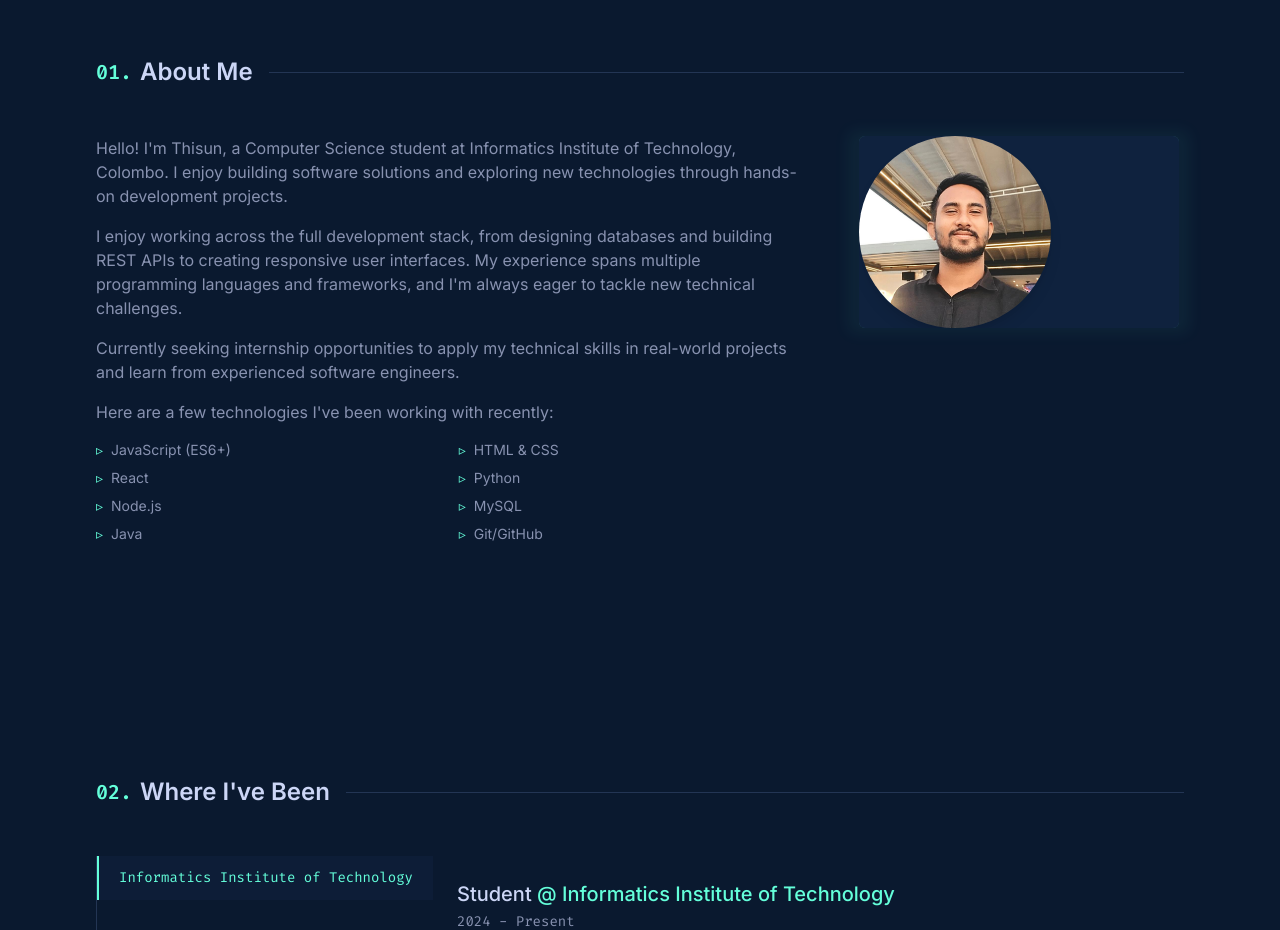
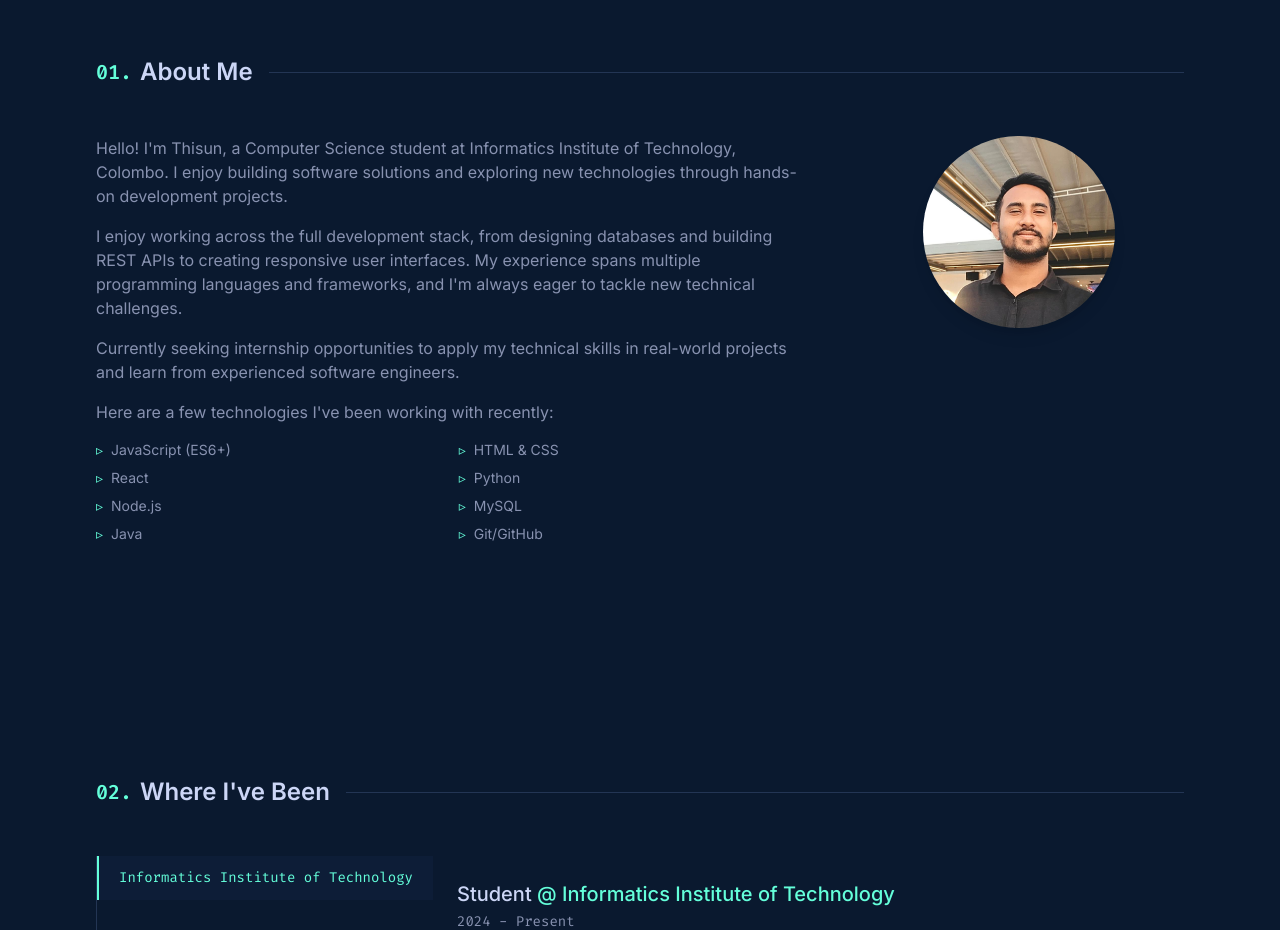
Before and after one commit to Thisun-17/personal-portfolio, a React (Vite) app in the folder portfolio/: page / in a window 1280 px wide. Shown: the part 880-1810 px from the top of the page. Built offline with nearby package versions, Linux system fonts and the light colour scheme.

Commit message:
refactor: simplify profile image layout in About component

```diff
--- a/portfolio/src/components/About.tsx
+++ b/portfolio/src/components/About.tsx
@@ -88,11 +88,8 @@ const About: React.FC = () => {
           </div>
 
           <div className={`transition-all duration-500 fadein delay-300 ${isVisible ? 'show' : ''}`}>
-            <div className="relative group">
-              <div className="absolute -inset-1.5 bg-green/20 rounded-md blur opacity-25 group-hover:opacity-40 transition duration-500"></div>
-              <div className="relative max-w-xs mx-auto overflow-hidden bg-light-navy rounded-md">
-                <div className="absolute inset-0 bg-green/20 mix-blend-multiply group-hover:bg-transparent transition duration-500"></div>
-                <div className="relative">
+            <div className="flex justify-center">
+              <div className="max-w-xs mx-auto">
                 <img
                   src="/profile.jpg"
                   alt="Thisun — portrait"
@@ -104,7 +101,6 @@ const About: React.FC = () => {
           </div>
         </div>
       </div>
-      </div>
     </section>
   );
 };
```
Lines whose indentation alone changed are shown as unchanged.
